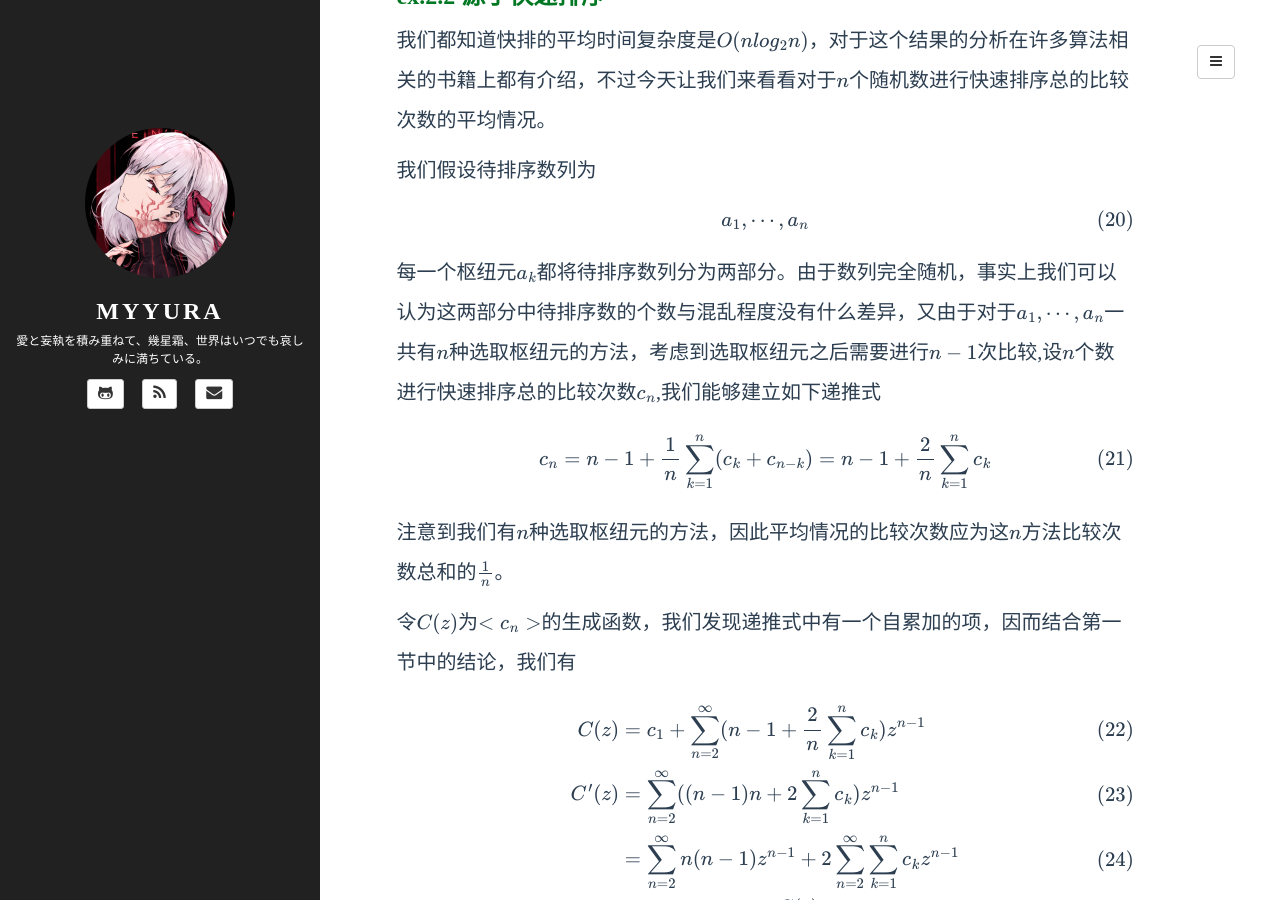
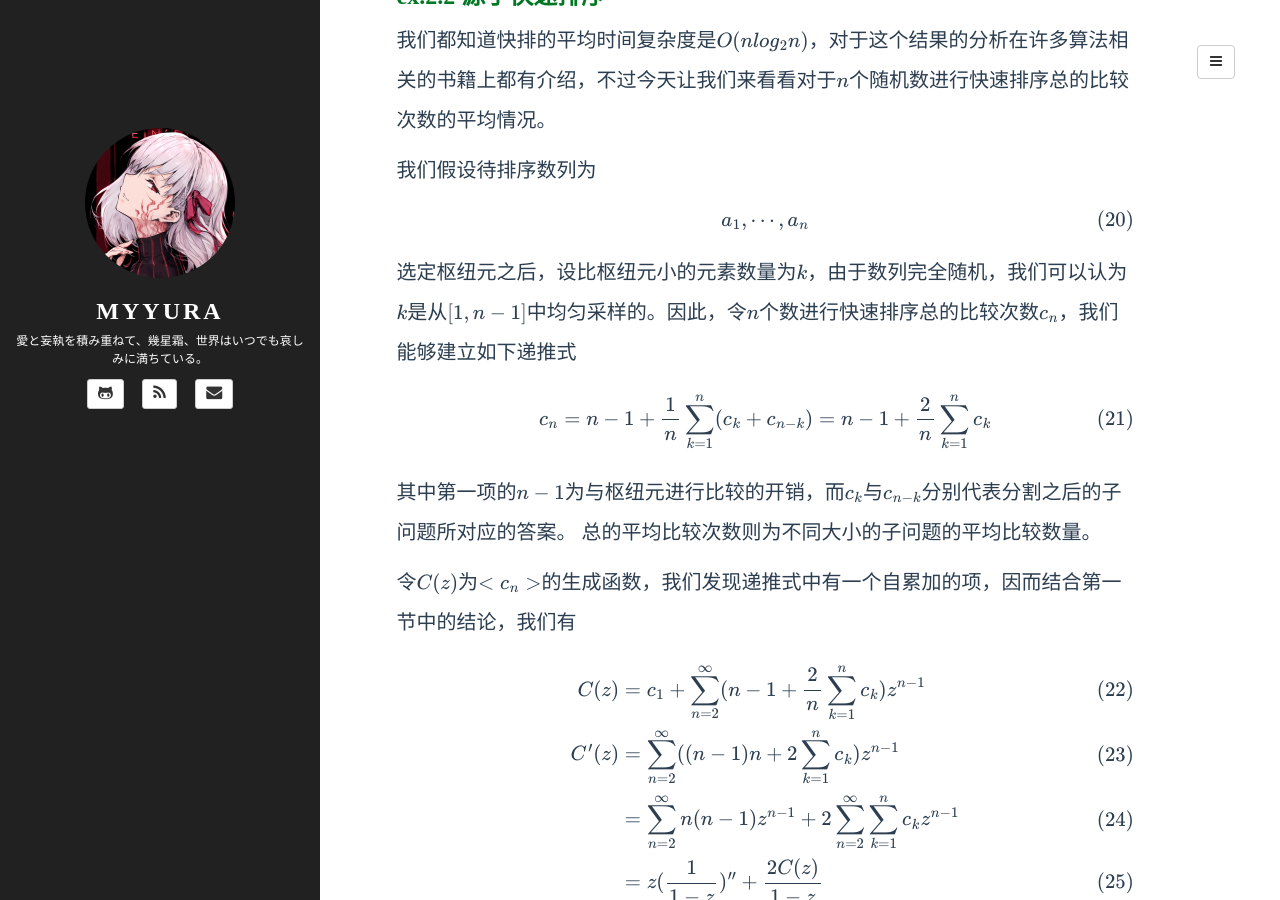
Before and after one commit to Myyura/myyura.github.io, a Jekyll site: the page built from _posts/math_algorithm/2018-7-14-myyura-2.md, in a window 1280 px wide and 900 px high, scrolled down 4165 px. Built offline with Jekyll 4.4.1, drawn with Linux system fonts in a browser that asks for light colours; formulas are drawn with MathJax 3; a script that is not in the unit is left out; comment, search, counter and statistics services are not loaded.

Commit message:
修改了快速排序复杂度的部分描述

```diff
--- a/_posts/math_algorithm/2018-7-14-myyura-2.md
+++ b/_posts/math_algorithm/2018-7-14-myyura-2.md
@@ -117,13 +117,14 @@ $$\lim_{x \to 0} {1 - \sqrt {1-4z} \over 2z} = 1$$
 
 $$a_1,\cdots,a_n$$
 
-每一个枢纽元$a_k$都将待排序数列分为两部分。由于数列完全随机，事实上我们可以认为这两部分中待排序数的个数与混乱程度没有什么差异，又由于对于$a_1,\cdots,a_n$一共有$n$种选取枢纽元的方法，考虑到选取枢纽元之后需要进行$n-1$次比较,设$n$个数进行快速排序总的比较次数$c_n$,我们能够建立如下递推式
+选定枢纽元之后，设比枢纽元小的元素数量为$k$，由于数列完全随机，我们可以认为$k$是从$[1, n-1]$中均匀采样的。因此，令$n$个数进行快速排序总的比较次数$c_n$，我们能够建立如下递推式
 
 $$
 c_n = n-1 + {1 \over n}\sum_{k=1}^{n}(c_k+c_{n-k}) = n-1 + {2 \over n}\sum_{k=1}^{n}c_k
 $$
 
-注意到我们有$n$种选取枢纽元的方法，因此平均情况的比较次数应为这$n$方法比较次数总和的$\frac{1}{n}$。
+其中第一项的$n-1$为与枢纽元进行比较的开销，而$c_k$与$c_{n-k}$分别代表分割之后的子问题所对应的答案。
+总的平均比较次数则为不同大小的子问题的平均比较数量。
 
 令$C(z)$为$\<c_n\>$的生成函数，我们发现递推式中有一个自累加的项，因而结合第一节中的结论，我们有
 
```
